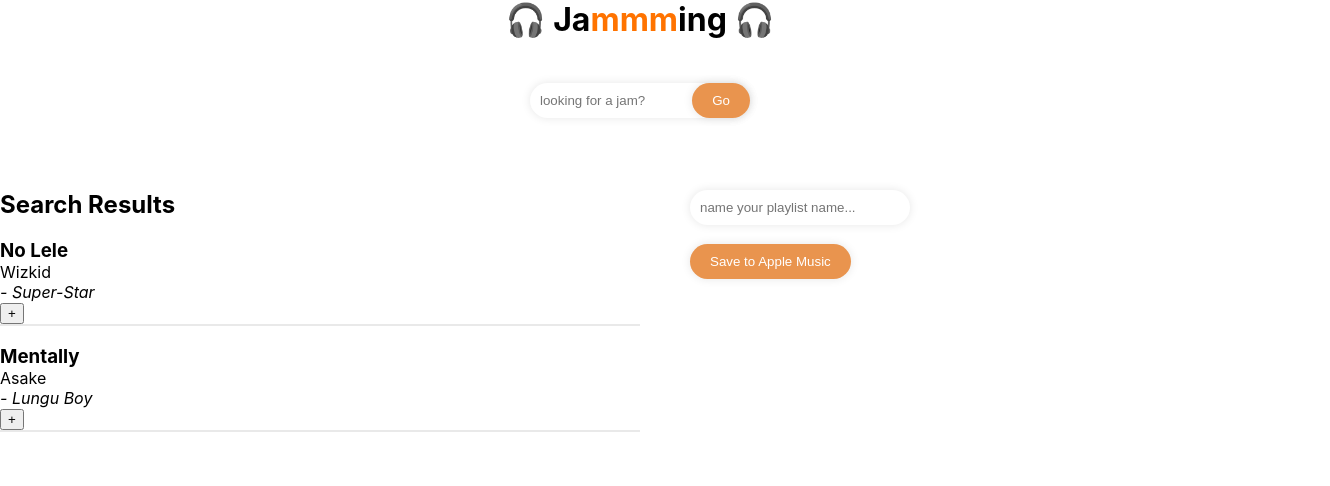
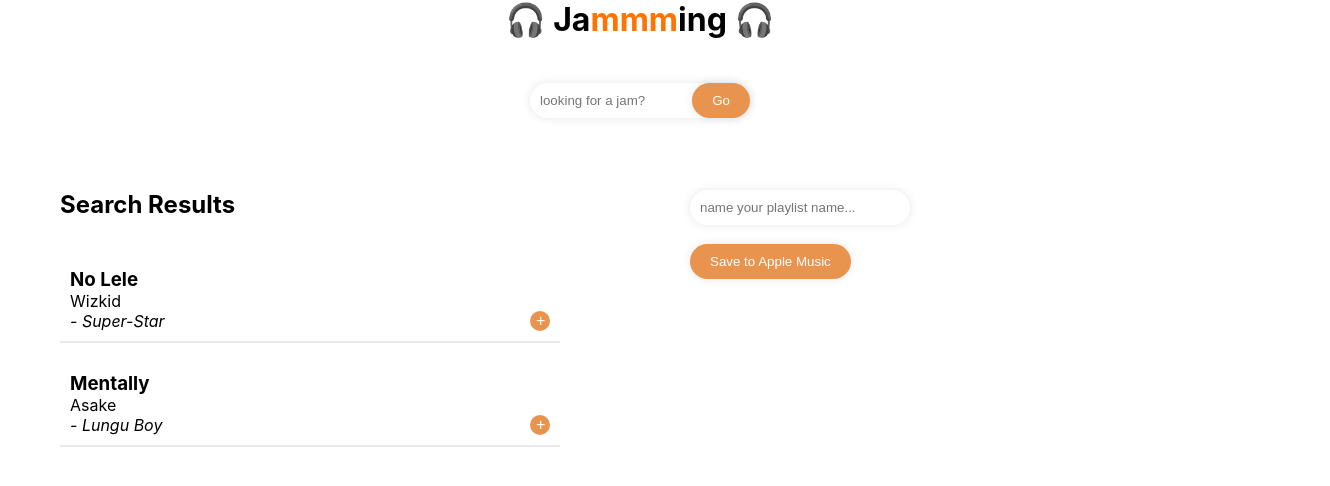
Before and after one commit to EbrahimNas/jammming, a React (Create React App) app: page / in a window 1280 px wide. Shown: the top 486 px of the page, 1330 px wide, since content can reach past the window. Built offline with nearby package versions, Linux system fonts and the light colour scheme.

Commit message:
onAdd & onRemove feature integrated

```diff
--- a/src/components/App.js
+++ b/src/components/App.js
@@ -10,8 +10,8 @@
   const [playlist, setPlaylist] = useState([]);
 
 
-// results from the API
-useEffect(() => {
+  // Simulate API results
+  useEffect(() => {
     const searchResultsFromApi = [
         { id: 1, name: 'No Lele', artist: 'Wizkid', album: 'Super-Star' },
         { id: 2, name: 'Mentally', artist: 'Asake', album: 'Lungu Boy' }
@@ -20,7 +20,7 @@
     setSearchResults(searchResultsFromApi);
   }, []);
 
-// Function to handle adding a track to the playlist
+  // Add a track to the playlist
   const addTrackToPlaylist = (track) => {
     setPlaylist((prevTracks) => {
 
@@ -30,6 +30,11 @@
       }
       return [...prevTracks, track];
     });
+  };
+
+  // Remove a track from the playlist
+  const removeTrackFromPlaylist = (track) => {
+    setPlaylist((prevTracks) => prevTracks.filter((t) => t.id !== track.id));
   };
 
   return (
@@ -45,10 +50,14 @@
         <SearchResults
           style={styles.searchResults}
           searchResults={searchResults}
-          onAdd={addTrackToPlaylist}
+          onAdd={addTrackToPlaylist} // Pass addTrackToPlaylist function
           />
 
-        <Playlist style={styles.playlist} playlist={playlist}/>
+        <Playlist
+        style={styles.playlist}
+        playlist={playlist}
+        onRemove={removeTrackFromPlaylist} // Pass removeTrackFromPlaylist function
+        />
       </div>
 
     </div>
--- a/src/components/CSS/App.module.css
+++ b/src/components/CSS/App.module.css
@@ -1,17 +1,23 @@
 .mainBody {
     display: grid;
     grid-template-columns: 50% 50%;
-    grid-template-areas: 'searchResult playlist';
+    grid-template-areas: 'searchResults playlist';
     gap: 50px;
     margin-top: 50px;
+    margin-left: 60px;
+    margin-right: 60px;
 }
 
-.searchResult {
-    grid-area: searchResult;
+.searchResults {
+    grid-area: searchResults;
+    max-width: 500px;
+
 }
 
 .playlist {
     grid-area: playlist;
+    max-width: 500px;
+
 }
 
 span {
--- a/src/components/CSS/Track.module.css
+++ b/src/components/CSS/Track.module.css
@@ -1,5 +1,8 @@
 .track {
     border-bottom: 2px solid rgb(233, 233, 233);
+    display: flex;
+    justify-content: space-between;
+    padding: 10px;
 }
 
 p {
@@ -10,10 +13,28 @@
     margin-bottom: 0;
 }
 
-.artist {
-
+.trackInfo {
+    flex-grow: 1;
 }
 
-.album {
+.buttonContainer {
+    display: flex;
+    justify-content: flex-end;
+    align-items: flex-end;
+}
 
+.track button {
+    height: 20px;
+    width: 20px;
+    margin-left: 5px;
+    background-color: #e9944e;
+    border: none;
+    color: white;
+    font-size: 16px;
+    border-radius: 50%;
+    cursor: pointer;
 }
+
+.track button:hover {
+    background-color: rgb(255, 115, 0);
+}
--- a/src/components/Playlist.js
+++ b/src/components/Playlist.js
@@ -2,7 +2,7 @@
 import Tracklist from './Tracklist';
 import styles from "./CSS/Playlist.module.css";
 
-function Playlist({style, playlist}) {
+function Playlist({style, playlist, onRemove}) {
 
   const [playlistName, setPlaylistName] = useState('');
 
@@ -18,7 +18,7 @@
         <form className={styles.playlist}>
           <input placeholder="name your playlist name..." type="text" onChange={handleUserInput} value={playlistName} />
           <h3>{playlistName}</h3>
-          <Tracklist tracks={playlist} />
+          <Tracklist tracks={playlist} onRemove={onRemove} />
           <button type="submit">Save to Apple Music</button>
         </form>
 
--- a/src/components/Track.js
+++ b/src/components/Track.js
@@ -1,13 +1,21 @@
 import React from 'react';
 import styles from "./CSS/Track.module.css";
 
-function Track({ track, onAdd }) {
+function Track({ track, onAdd, onRemove }) {
+
   return (
     <div className={styles.track}>
-      <h3>{track.name}</h3>
-      <p className={styles.artist}>{track.artist}</p>
-      <p className={styles.album}><em>- {track.album}</em></p>
-      <button onClick={() => onAdd(track)}>+</button>
+
+      <div className={styles.trackInfo}>
+        <h3>{track.name}</h3>
+        <p className={styles.artist}>{track.artist}</p>
+        <p className={styles.album}><em>- {track.album}</em></p>
+      </div>
+
+      <div className={styles.buttonContainer}>
+        {onAdd && <button onClick={() => onAdd(track)}>+</button>} {/* Render "+" if onAdd exists */}
+        {onRemove && <button onClick={() => onRemove(track)}>-</button>} {/* Render "-" if onRemove exists */}
+      </div>
     </div>
   );
 }
--- a/src/components/Tracklist.js
+++ b/src/components/Tracklist.js
@@ -1,11 +1,16 @@
 import React from 'react';
 import Track from './Track';
 
-function Tracklist({ tracks = [], onAdd }) {
+function Tracklist({ tracks = [], onAdd, onRemove }) {
   return (
     <div>
       {tracks.map(track => (
-        <Track key={track.id} track={track} onAdd={onAdd} />
+        <Track
+        key={track.id}
+        track={track}
+        onAdd={onAdd}
+        onRemove={onRemove}
+        />
       ))}
     </div>
   );
```
